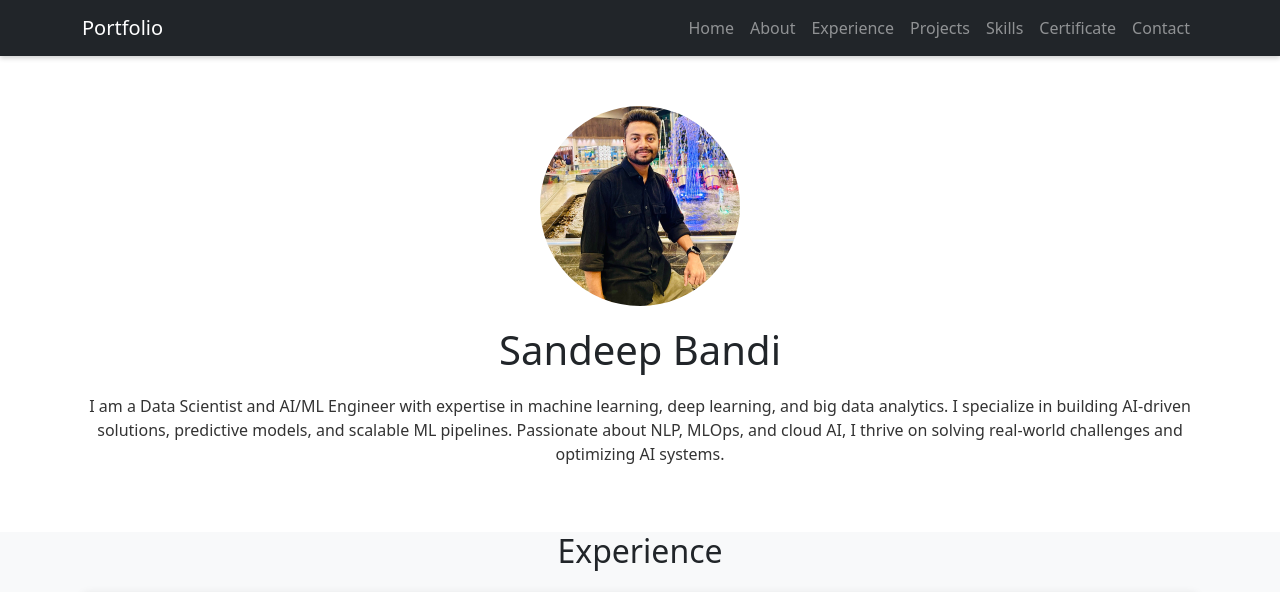
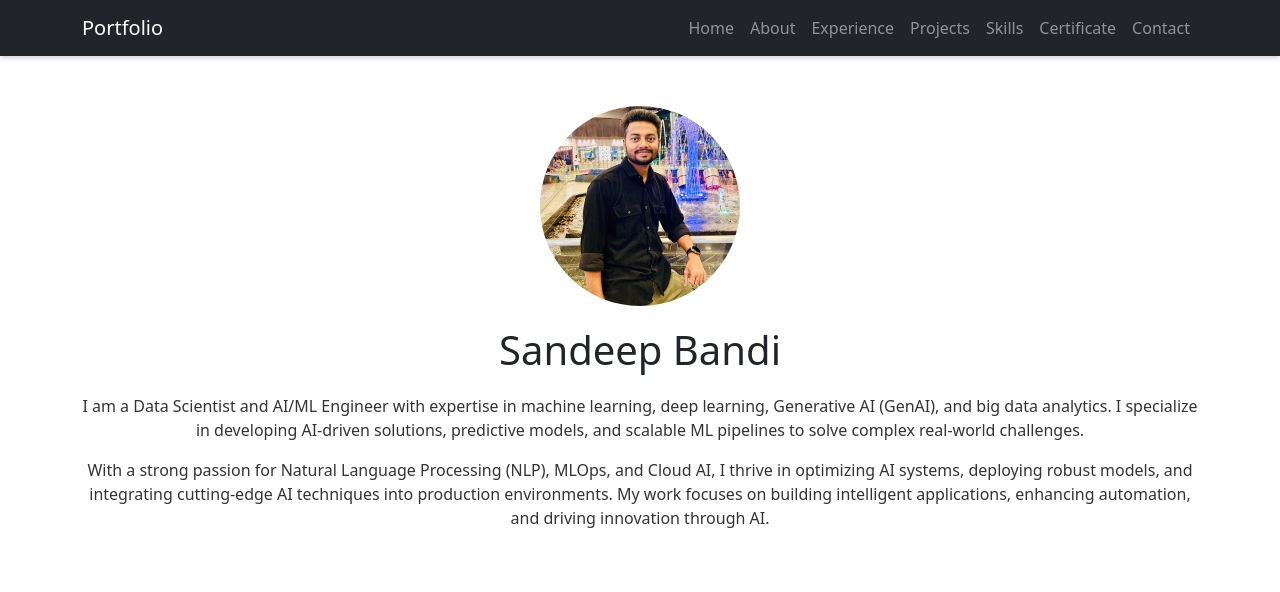
Before and after one commit to sandeepbandi924/Portfolio, a plain HTML site: page index.html in a window 1280 px wide. Shown: the top 592 px of the page. Drawn offline with nearby package versions, Linux system fonts and the light colour scheme; files whose address does not match are found by name.

Commit message:
changes implemented

```diff
--- a/index.html
+++ b/index.html
@@ -203,7 +203,8 @@ html {
   <div class="container">
     <img src="images/about/1.jpg" alt="Profile Picture" class="about-image">
     <h2>Sandeep Bandi</h2>
-        <p class="about-text">I am a Data Scientist and AI/ML Engineer with expertise in machine learning, deep learning, and big data analytics. I specialize in building AI-driven solutions, predictive models, and scalable ML pipelines. Passionate about NLP, MLOps, and cloud AI, I thrive on solving real-world challenges and optimizing AI systems.</p>
+        <p class="about-text">I am a Data Scientist and AI/ML Engineer with expertise in machine learning, deep learning, Generative AI (GenAI), and big data analytics. I specialize in developing AI-driven solutions, predictive models, and scalable ML pipelines to solve complex real-world challenges.</p>
+        <p>With a strong passion for Natural Language Processing (NLP), MLOps, and Cloud AI, I thrive in optimizing AI systems, deploying robust models, and integrating cutting-edge AI techniques into production environments. My work focuses on building intelligent applications, enhancing automation, and driving innovation through AI.</p>
 
       </div>
 </section>
```
